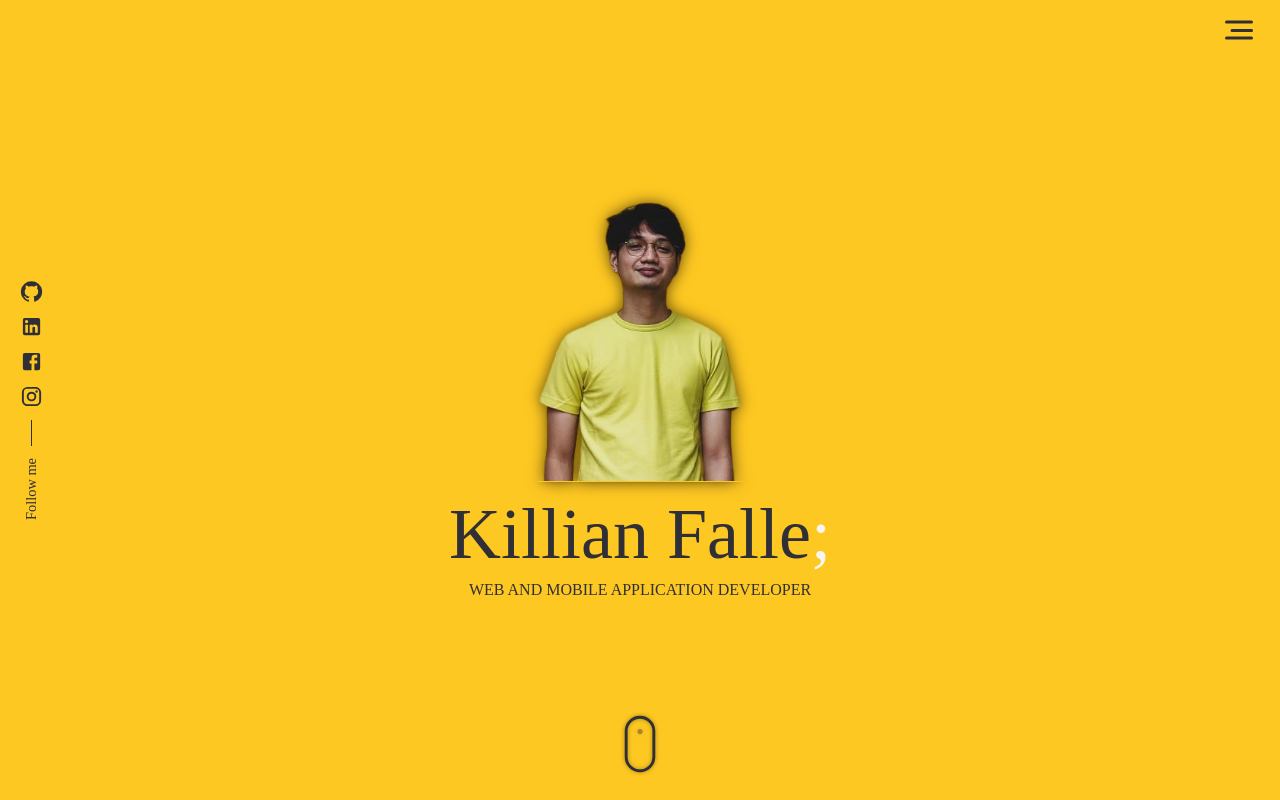
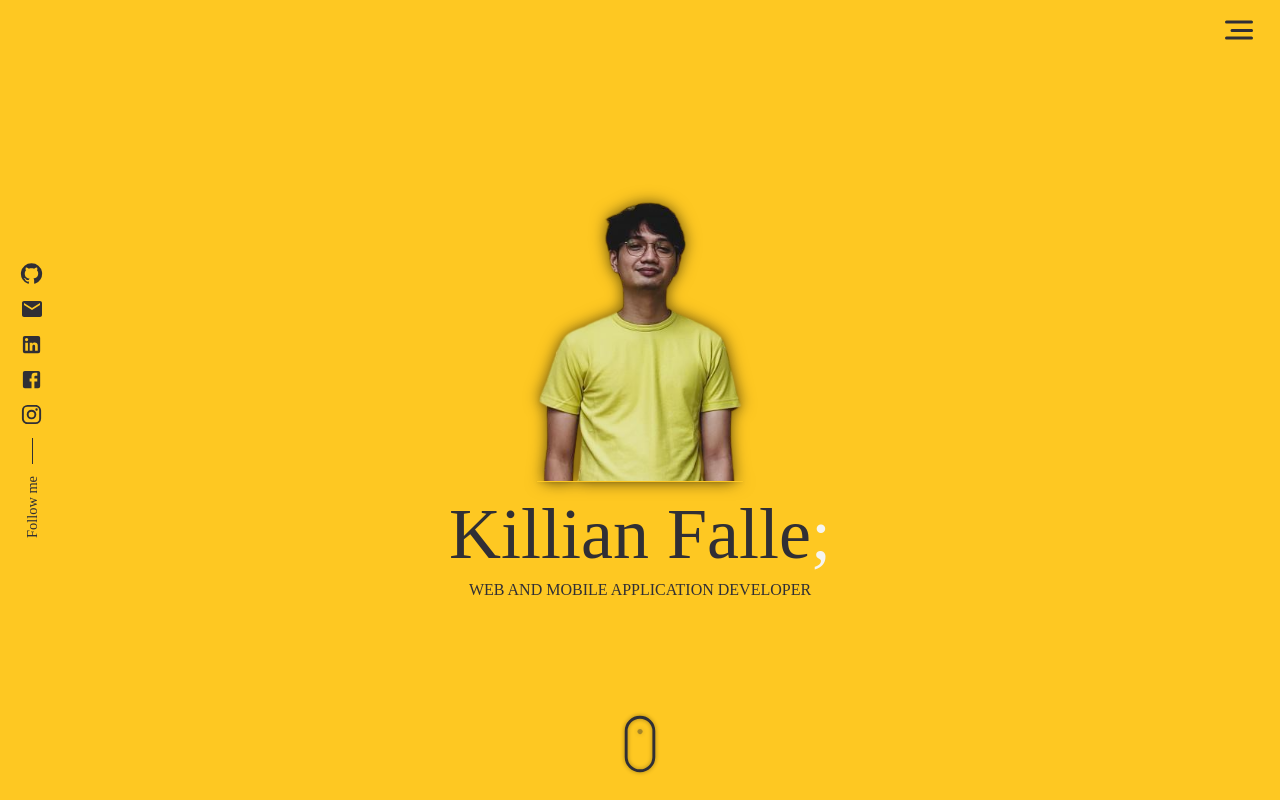
Before and after one commit to killianfalle/killianfalle.github.io, a React (Create React App) app: page / in a window 1280 px wide. Shown: the top 800 px of the page. Built offline with nearby package versions, Linux system fonts and the light colour scheme.

Commit message:
add mail on social links

```diff
--- a/src/components/social-links/social-links.js
+++ b/src/components/social-links/social-links.js
@@ -5,6 +5,7 @@ import LinkedInIcon from '@mui/icons-material/LinkedIn';
 import FacebookIcon from '@mui/icons-material/Facebook';
 import GitHubIcon from '@mui/icons-material/GitHub';
 import InstagramIcon from '@mui/icons-material/Instagram';
+import EmailIcon from '@mui/icons-material/Email';
 
 const SocialLinks = () => {
   const redirectToSocial = (url) => window.open(url, '_blank');
@@ -16,6 +17,11 @@ const SocialLinks = () => {
             className="cursor-pointer icon"
             sx={{width: '1.8vw', height: '1.8vw'}}
             onClick={() => redirectToSocial("https://github.com/killianfalle")}
+          />
+          <EmailIcon
+              className="cursor-pointer icon"
+              sx={{width: '1.8', height: '1.8'}}
+              onClick={() => redirectToSocial("https://mail.google.com/mail/?view=cm&fs=1&to=killianfalle7@gmail.com")}
           />
           <LinkedInIcon
             className="cursor-pointer icon"
```
